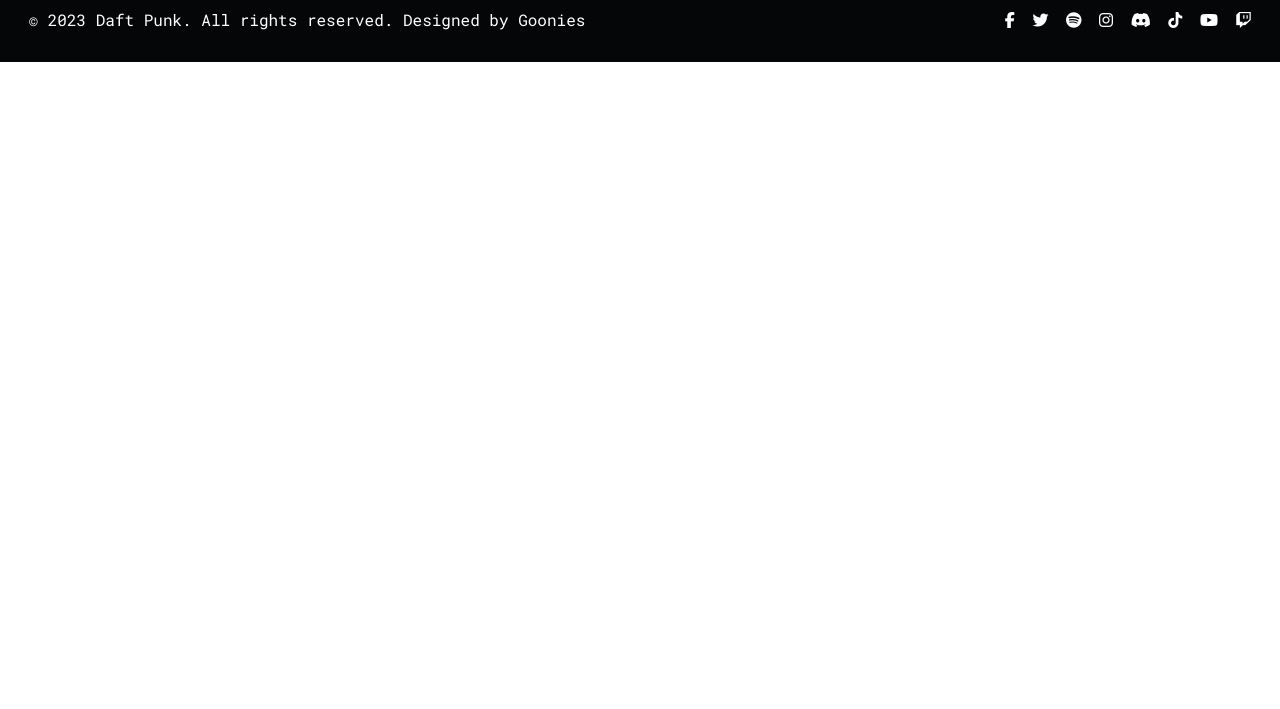
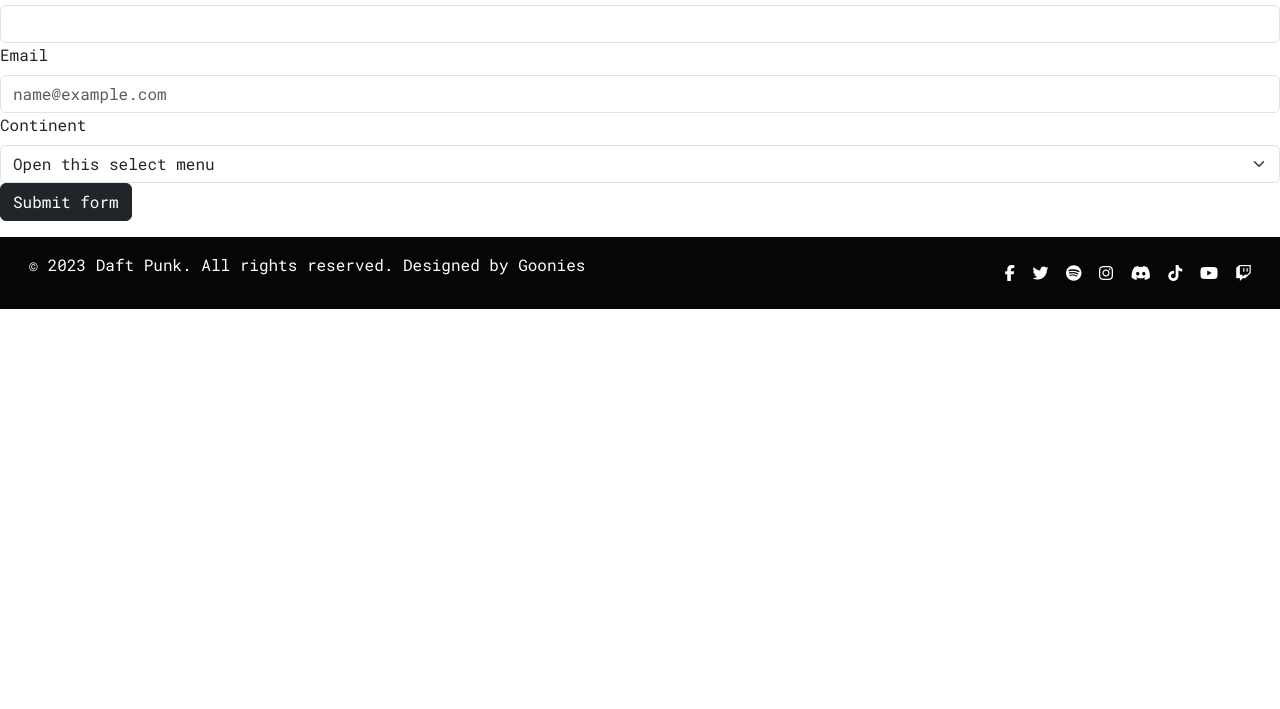
Before and after one commit to mrGoonies/mrGoonies.github.io, a plain HTML site: page pages/contact.html in a window 1280 px wide. Shown: the part 91-800 px from the top of the page. Drawn offline with nearby package versions, Linux system fonts and the light colour scheme.

Commit message:
boostrap form

```diff
--- a/pages/contact.html
+++ b/pages/contact.html
@@ -1,13 +1,18 @@
 <!DOCTYPE html>
 <html lang="en">
+
 <head>
     <meta charset="UTF-8">
     <meta name="viewport" content="width=device-width, initial-scale=1.0">
     <title>Daft Punk | Newsletter</title>
+    <!-- Bootstrap CSS -->
+    <link href="https://cdn.jsdelivr.net/npm/bootstrap@5.3.1/dist/css/bootstrap.min.css" rel="stylesheet" integrity="sha384-4bw+/aepP/YC94hEpVNVgiZdgIC5+VKNBQNGCHeKRQN+PtmoHDEXuppvnDJzQIu9" crossorigin="anonymous">
+    <!-- CSS -->
     <link rel="stylesheet" href="../css/style.css">
     <link rel="shortcut icon" href="../img/icons/logo-web.png">
     <script src="https://kit.fontawesome.com/af5a3a3bdd.js" crossorigin="anonymous"></script>
 </head>
+
 <body>
     <header>
         <nav class="container-nav">
@@ -23,7 +28,32 @@
             </div>
         </nav>
     </header>
-    <main></main>
+    <main>
+        <form action="">
+            <div class="mb-3">
+                <label for="example" class="form-label">Name</label>
+                <input type="text" class="form-control">
+                <label for="example" class="form-label">Email</label>
+                <input type="email" class="form-control" placeholder="name@example.com" />
+                <label for="example" class="form-label">Continent</label>
+                <select class="form-select">
+                    <option selected >Open this select menu</option>
+                    <option value="1">North America</option>
+                    <option value="2">South America</option>
+                    <option value="3">Asia</option>
+                    <option value="4">Africa</option>
+                    <option value="5">Europe</option>
+                    <option value="6">Oceania</option>
+                    <option value="7">Antarctica</option>
+                </select>
+                <div class="btn-submit">
+                    <button class="btn btn-dark" type="submit">Submit form</button>
+                </div>
+            </div>
+
+        </form>
+
+    </main>
     <footer class="container-footer">
         <p>© 2023 Daft Punk. All rights reserved. Designed by Goonies</p>
 
@@ -34,9 +64,12 @@
             <a class="fa fa-instagram" href="https://daftpunk.lnk.to/followI" target="_blank"></a>
             <a class="fa-brands fa-discord" href="https://discord.com/invite/daftpunk" target="_blank"></a>
             <a class="fa-brands fa-tiktok" href="https://www.tiktok.com/@daftpunk" target="_blank"></a>
-            <a class="fa-brands fa-youtube" href="https://www.youtube.com/channel/UC_kRDKYrUlrbtrSiyu5Tflg" target="_blank"></a>
+            <a class="fa-brands fa-youtube" href="https://www.youtube.com/channel/UC_kRDKYrUlrbtrSiyu5Tflg"
+                target="_blank"></a>
             <a class="fa-brands fa-twitch" href="https://www.twitch.tv/daftpunk" target="_blank"></a>
         </div>
     </footer>
+    <script src="https://cdn.jsdelivr.net/npm/bootstrap@5.3.1/dist/js/bootstrap.bundle.min.js" integrity="sha384-HwwvtgBNo3bZJJLYd8oVXjrBZt8cqVSpeBNS5n7C8IVInixGAoxmnlMuBnhbgrkm" crossorigin="anonymous"></script>
 </body>
+
 </html>
```
